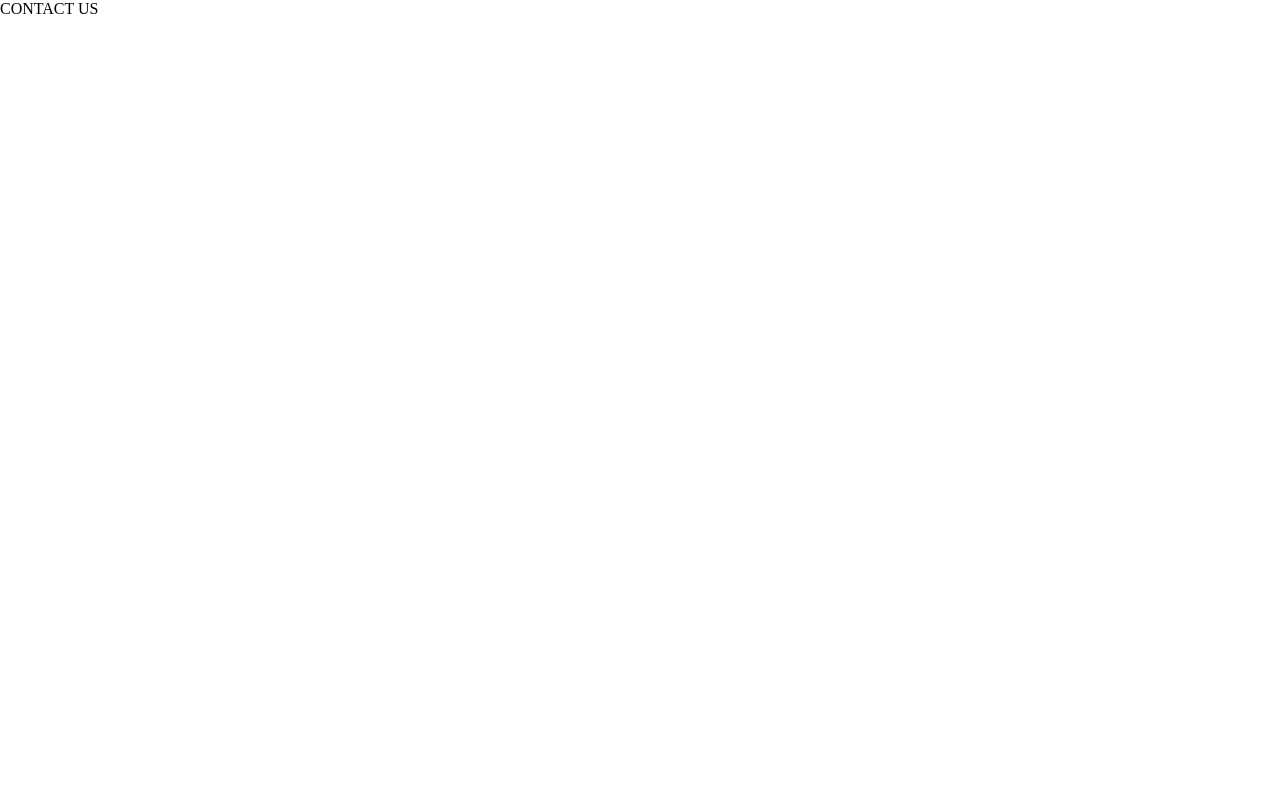
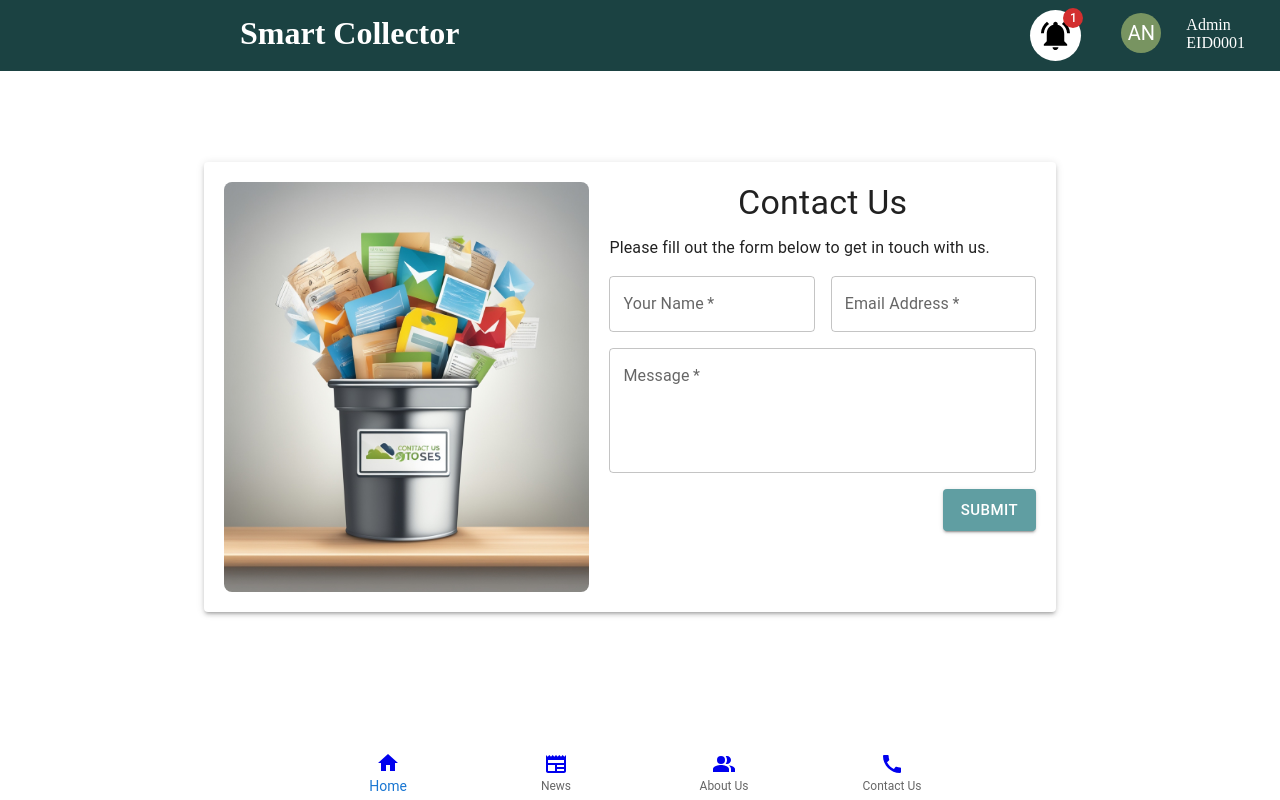
Before and after one commit to AmashaNK/GarbageCollectionMS-app-frontend, a React (Create React App) app: page /contact-us in a window 1280 px wide. Built offline with nearby package versions, Linux system fonts and the light colour scheme; a web font is replaced by a local one.

Commit message:
Add contact us page

```diff
--- a/package.json
+++ b/package.json
@@ -5,8 +5,8 @@
   "dependencies": {
     "@emotion/react": "^11.11.3",
     "@emotion/styled": "^11.11.0",
-    "@mui/icons-material": "^5.15.4",
-    "@mui/material": "^5.15.4",
+    "@mui/icons-material": "^5.15.6",
+    "@mui/material": "^5.15.6",
     "@testing-library/jest-dom": "^5.17.0",
     "@testing-library/react": "^13.4.0",
     "@testing-library/user-event": "^13.5.0",
--- a/src/Components/Footer.jsx
+++ b/src/Components/Footer.jsx
@@ -7,6 +7,7 @@ import NewspaperIcon from '@mui/icons-material/Newspaper';
 import PeopleAltIcon from '@mui/icons-material/PeopleAlt';
 import CallIcon from '@mui/icons-material/Call';
 import Paper from '@mui/material/Paper';
+import { Link } from 'react-router-dom';
 
 export default function Footer() {
   const [value, setValue] = React.useState(0);
@@ -22,10 +23,10 @@ export default function Footer() {
           setValue(newValue);
         }}
       >
-        <BottomNavigationAction label="Home" icon={<HomeIcon fontSize='medium'/>} />
-        <BottomNavigationAction label="News" icon={<NewspaperIcon fontSize='medium'/>} />
-        <BottomNavigationAction label="About Us" icon={<PeopleAltIcon fontSize='medium'/>} />
-        <BottomNavigationAction label="Contact Us" icon={<CallIcon fontSize='medium'/>} />
+        <BottomNavigationAction label="Home" icon={<Link to ="/"><HomeIcon fontSize='medium'/></Link>} />
+        <BottomNavigationAction label="News" icon={<Link to ="/news"><NewspaperIcon fontSize='medium'/></Link>} />
+        <BottomNavigationAction label="About Us" icon={<Link to ="/about-us"><PeopleAltIcon fontSize='medium'/></Link>} />
+        <BottomNavigationAction label="Contact Us" icon={<Link to ="/contact-us"><CallIcon fontSize='medium'/></Link>} />
       </BottomNavigation>
       </Paper>
     </Box>
--- a/src/Components/MainPages/AdminDashboard/Dashboard.jsx
+++ b/src/Components/MainPages/AdminDashboard/Dashboard.jsx
@@ -9,7 +9,7 @@ const Dashboard = () => {
   return (
     <Box sx={{}}>
       <Header />
-      <SideNavbar />
+      {/* <SideNavbar /> */}
       <div className="PageContent" style={{ width: '100%' }}>
 
       </div>
--- a/src/Components/Pages/ContactUsPage/ContactUs.jsx
+++ b/src/Components/Pages/ContactUsPage/ContactUs.jsx
@@ -1,14 +1,127 @@
-import React from 'react'
-import { Box } from '@mui/material'
+import React, { useState } from 'react';
+import { Container, Typography, TextField, Button, Grid, Paper } from '@mui/material';
+import ContactImage from '../../Assets/ContactUs.jpg';
+import Header from '../../Header';
+import Footer from '../../Footer';
 
-function ContactUs() {
+const ContactUsPage = () => {
+  const [formData, setFormData] = useState({
+    name: '',
+    email: '',
+    message: '',
+  });
+
+  const [errors, setErrors] = useState({});
+
+  const handleChange = (e) => {
+    setFormData({
+      ...formData,
+      [e.target.name]: e.target.value,
+    });
+
+    // Clear the specific error when the corresponding field is being updated
+    setErrors({
+      ...errors,
+      [e.target.name]: '',
+    });
+  };
+
+  const validateEmail = (email) => {
+    const emailRegex = /^[^\s@]+@[^\s@]+\.[^\s@]+$/;
+    return emailRegex.test(email);
+  };
+
+  const handleSubmit = (e) => {
+    e.preventDefault();
+
+    // Validate email before submitting
+    const emailIsValid = validateEmail(formData.email);
+
+    if (!emailIsValid) {
+      setErrors({
+        ...errors,
+        email: 'Please enter a valid email address',
+      });
+      return;
+    }
+
+    // Additional form submission logic
+    alert('Success! Thank you for contact us');
+  };
+
   return (
-    <Box sx={{ display: 'flex' }}>
-      <div className="PageContent" style={{ width: '100%' }}>
-        CONTACT US
-      </div>
-    </Box>
-  )
-}
+    <div>
+      <Header />
+      <Container maxWidth="md" style={{ display: 'flex', justifyContent: 'center', alignItems: 'center', minHeight: '79vh', marginBottom: '10px', position: 'fixed', marginLeft: '180px' }}>
+        <Paper elevation={3} style={{ padding: '20px', width: '100%', maxWidth: '1700px', minHeight: '450px', position: 'relative', display: 'flex' }}>
+          {/* Image */}
+          <img
+            src={ContactImage}
+            alt="Contact"
+            style={{ width: '45%', height: 'auto', borderRadius: '8px' }}
+          />
 
-export default ContactUs
+          <div style={{ flex: 1, marginLeft: '20px' }}>
+            <Typography variant="h4" align="center" gutterBottom>
+              Contact Us
+            </Typography>
+
+            <Typography variant="body1" paragraph>
+              Please fill out the form below to get in touch with us.
+            </Typography>
+
+            <form onSubmit={handleSubmit}>
+              <Grid container spacing={2}>
+                <Grid item xs={12} sm={6}>
+                  <TextField
+                    label="Your Name"
+                    fullWidth
+                    required
+                    onChange={handleChange}
+                    name="name"
+                  />
+                </Grid>
+                <Grid item xs={12} sm={6}>
+                  <TextField
+                    label="Email Address"
+                    type="email"
+                    fullWidth
+                    required
+                    onChange={handleChange}
+                    name="email"
+                    error={!!errors.email}
+                    helperText={errors.email}
+                  />
+                </Grid>
+                <Grid item xs={12}>
+                  <TextField
+                    label="Message"
+                    multiline
+                    rows={4}
+                    fullWidth
+                    required
+                    onChange={handleChange}
+                    name="message"
+                  />
+                </Grid>
+                <Grid item xs={12} style={{ display: 'flex', justifyContent: 'right' }}>
+                  <Button
+                    variant="contained"
+                    color="primary"
+                    type="submit"
+                    style={{ backgroundColor: '#609EA2', fontSize: '15px', padding: '8px 18px' }}
+                  >
+                    Submit
+                  </Button>
+                </Grid>
+              </Grid>
+            </form>
+          </div>
+        </Paper>
+      </Container>
+      <Footer />
+    </div>
+  );
+};
+
+export default ContactUsPage;
--- a/src/Components/Pages/HomePage/HomePage.jsx
+++ b/src/Components/Pages/HomePage/HomePage.jsx
@@ -3,7 +3,7 @@ import React from 'react'
 class HomePage extends React.Component {
     render(){
         return (
-            <h1></h1>
+            <h1>Home page</h1>
           )
     }
 
```
Also changed, not shown: src/App.js (+15 -32 lines), src/Components/Assets/ContactUs.jpg (added), src/Components/Pages/ContactUsPage/ContactUs.css (deleted), 1 other file (tests, documents, lock files or other folders).
